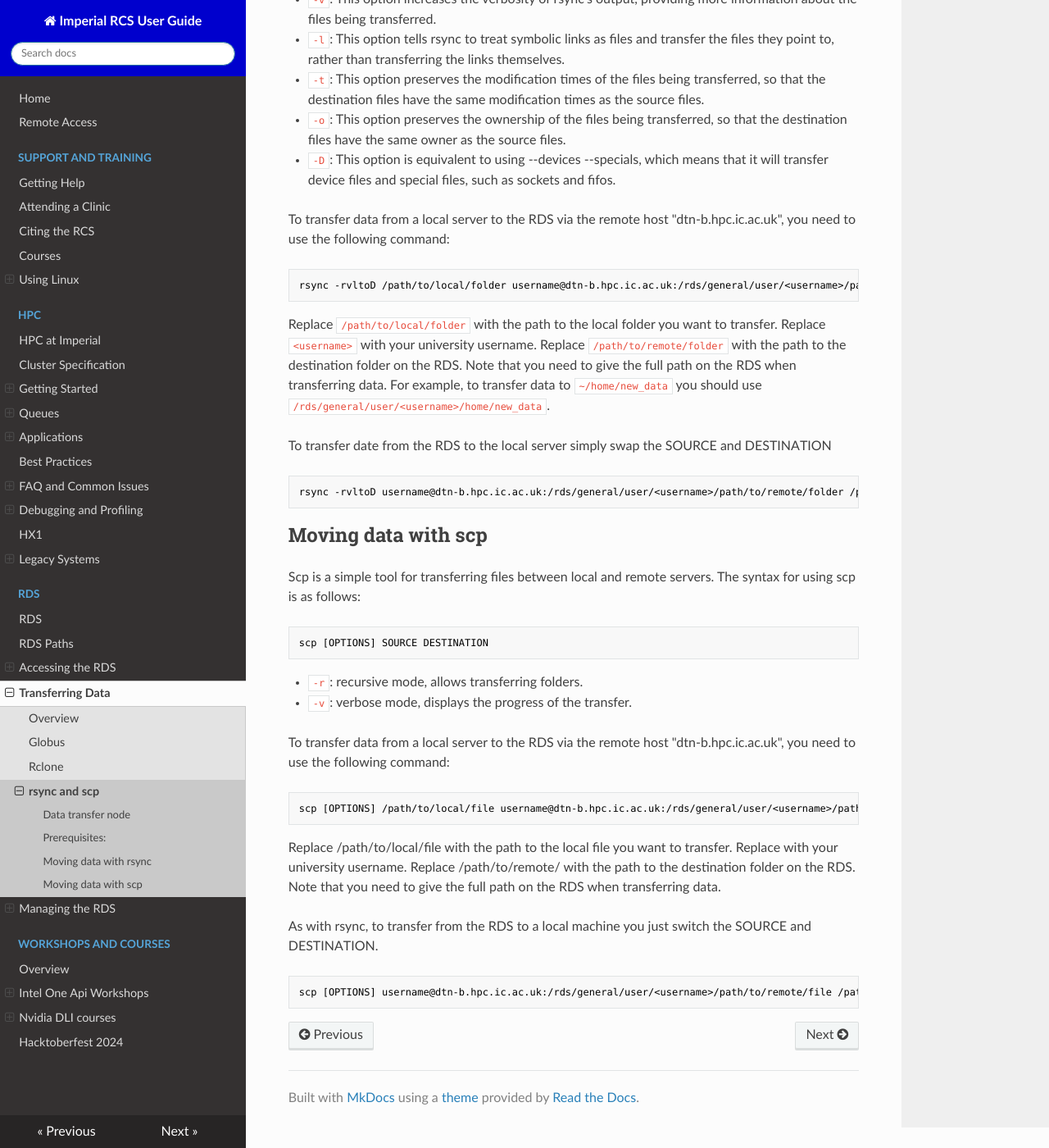
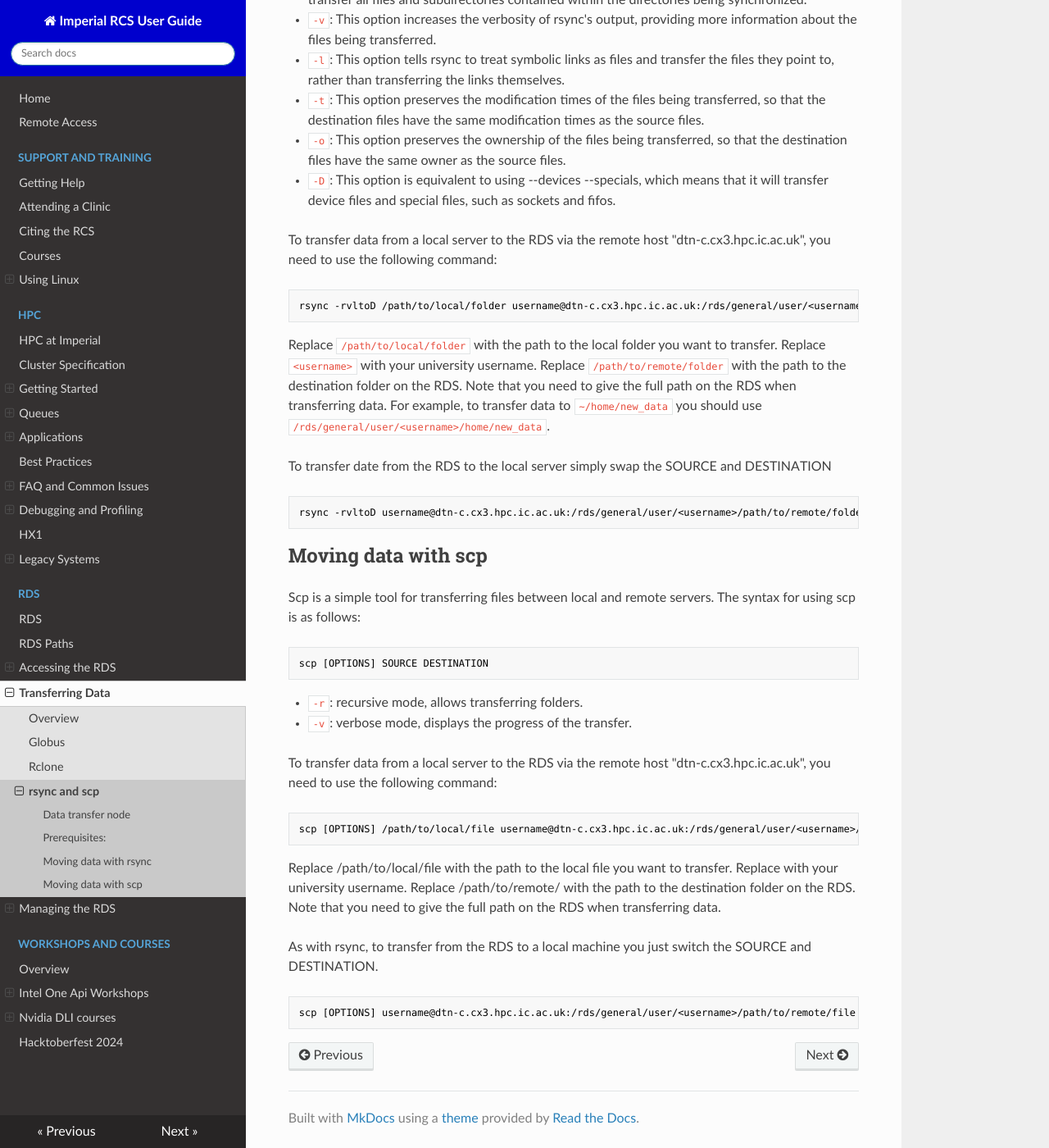
Before and after one commit to ImperialCollegeLondon/icl-rcs-user-guide, an MkDocs documentation site: the page built from docs/rds/transferringdata/rsync-and-scp.md, in a window 1280 px wide and 1400 px high, scrolled down 1908 px. Shown: the whole window at 82% size. Built offline with MkDocs 1.6.1, drawn with Linux system fonts in a browser that asks for light colours; nearby versions of some CDN libraries; some of the changed text lies outside the part shown.

Commit message:
dtn-c entries (#62)
* Replaced all entries of dtn-b and dtn-b.hpc.ic.ac.uk to dtn-c and dtn-c.hpc.ic.ac.uk in rds/transferringdata/rsync-and-scp.md to point users to using dtn-c while dtn-b is phased out

* Corrected the subdomain of the dtn-c node from hpc.ic.ac.uk to cx3.hpc.ic.ac.uk

---------

Co-authored-by: George Beales <gbeales@Lenovo.com>

````diff
--- a/docs/rds/transferringdata/rsync-and-scp.md
+++ b/docs/rds/transferringdata/rsync-and-scp.md
@@ -6,16 +6,16 @@ While the login nodes and interactive services can be used to transfer smaller f
 
 It is preferable to use a Data Transfer Node (dtn) when uploading/downloading larger volumes of data to/from the RDS as it keep the associated load off of the loading nodes. The dtn nodes themselves have a very limited OS and users will only have access to data transfer programs like rsync and scp. Users should NOT use a dtn node for general use.
 
-Rsync and scp are two commonly used tools for moving data securely between local and remote servers. In this technical documentation, we will explain how to use rsync and scp to move data from a local server to the RDS (Research Data Storage) via the remote host `dtn-b.hpc.ic.ac.uk`. We will also explain how to connect to the remote host using university username and password and provide examples for transferring data.
+Rsync and scp are two commonly used tools for moving data securely between local and remote servers. In this technical documentation, we will explain how to use rsync and scp to move data from a local server to the RDS (Research Data Storage) via the remote host `dtn-c.cx3.hpc.ic.ac.uk`. We will also explain how to connect to the remote host using university username and password and provide examples for transferring data.
 
 ## Prerequisites:
-Before using rsync and scp, you need to have access to the remote host `dtn-b.hpc.ic.ac.uk` and the RDS.
+Before using rsync and scp, you need to have access to the remote host `dtn-c.cx3.hpc.ic.ac.uk` and the RDS.
 
-To test if you can connect to the remote host `dtn-b.hpc.ic.ac.uk`, the use the following command:
+To test if you can connect to the remote host `dtn-c.cx3.hpc.ic.ac.uk`, the use the following command:
 
 
 ```console
-ssh username@dtn-b.hpc.ic.ac.uk
+ssh username@dtn-c.cx3.hpc.ic.ac.uk
 ```
 
 Replace username with your university username. When prompted, enter your university password.
@@ -47,10 +47,10 @@ When transferring data into an RDS project it is recommend to use the options `-
 * `-o`: This option preserves the ownership of the files being transferred, so that the destination files have the same owner as the source files.
 * `-D`: This option is equivalent to using --devices --specials, which means that it will transfer device files and special files, such as sockets and fifos.
 
-To transfer data from a local server to the RDS via the remote host "dtn-b.hpc.ic.ac.uk", you need to use the following command:
+To transfer data from a local server to the RDS via the remote host "dtn-c.cx3.hpc.ic.ac.uk", you need to use the following command:
 
 ```console
-rsync -rvltoD /path/to/local/folder username@dtn-b.hpc.ic.ac.uk:/rds/general/user/<username>/path/to/remote/folder
+rsync -rvltoD /path/to/local/folder username@dtn-c.cx3.hpc.ic.ac.uk:/rds/general/user/<username>/path/to/remote/folder
 ```
 
 Replace `/path/to/local/folder` with the path to the local folder you want to transfer. Replace `<username>` with your university username. Replace `/path/to/remote/folder` with the path to the destination folder on the RDS. Note that you need to give the full path on the RDS when transferring data. For example, to transfer data to `~/home/new_data` you should use `/rds/general/user/<username>/home/new_data`.
@@ -58,7 +58,7 @@ Replace `/path/to/local/folder` with the path to the local folder you want to tr
 To transfer date from the RDS to the local server simply swap the SOURCE and DESTINATION
 
 ```console
-rsync -rvltoD username@dtn-b.hpc.ic.ac.uk:/rds/general/user/<username>/path/to/remote/folder /path/to/local/folder
+rsync -rvltoD username@dtn-c.cx3.hpc.ic.ac.uk:/rds/general/user/<username>/path/to/remote/folder /path/to/local/folder
 ```
 
 ## Moving data with scp
@@ -72,10 +72,10 @@ scp [OPTIONS] SOURCE DESTINATION
 * `-v`: verbose mode, displays the progress of the transfer.
 
 
-To transfer data from a local server to the RDS via the remote host "dtn-b.hpc.ic.ac.uk", you need to use the following command:
+To transfer data from a local server to the RDS via the remote host "dtn-c.cx3.hpc.ic.ac.uk", you need to use the following command:
 
 ```console
-scp [OPTIONS] /path/to/local/file username@dtn-b.hpc.ic.ac.uk:/rds/general/user/<username>/path/to/remote/file
+scp [OPTIONS] /path/to/local/file username@dtn-c.cx3.hpc.ic.ac.uk:/rds/general/user/<username>/path/to/remote/file
 ```
 
 Replace /path/to/local/file with the path to the local file you want to transfer. Replace <username> with your university username. Replace /path/to/remote/ with the path to the destination folder on the RDS. Note that you need to give the full path on the RDS when transferring data.
@@ -83,5 +83,5 @@ Replace /path/to/local/file with the path to the local file you want to transfer
 As with rsync, to transfer from the RDS to a local machine you just switch the SOURCE and DESTINATION.
 
 ```console
-scp [OPTIONS] username@dtn-b.hpc.ic.ac.uk:/rds/general/user/<username>/path/to/remote/file /path/to/local/file
+scp [OPTIONS] username@dtn-c.cx3.hpc.ic.ac.uk:/rds/general/user/<username>/path/to/remote/file /path/to/local/file
 ```
````
